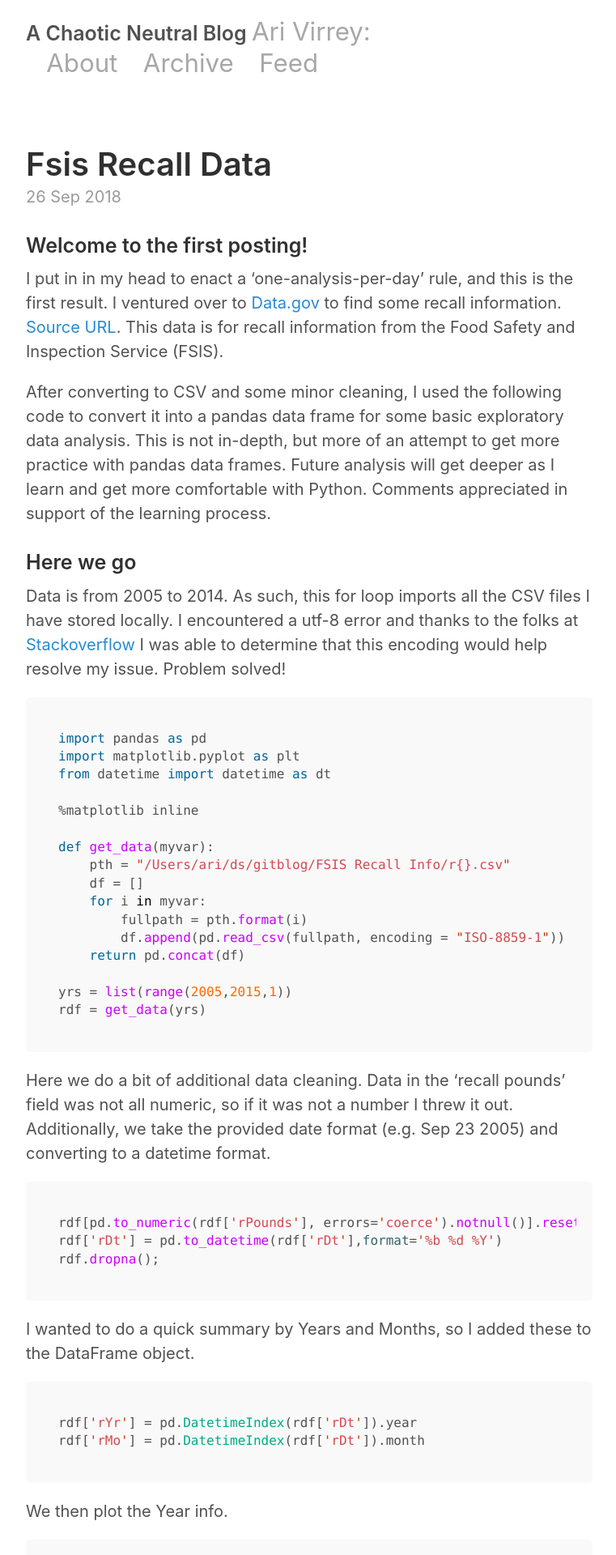
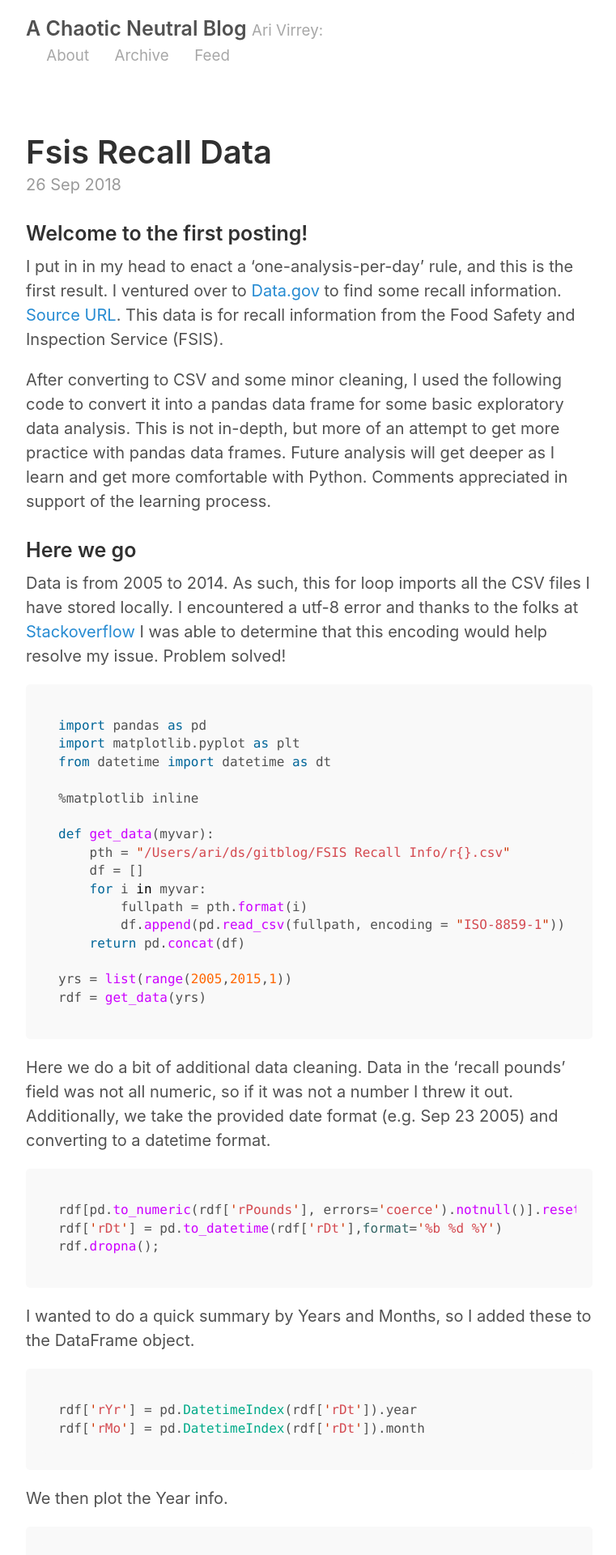
Before and after one commit to virrey/virrey.github.io, a Jekyll site: the page built from index.html, in a window 1280 px wide. Shown: the top 1920 px of the page at 81% size, without its empty margins (258-1019 px from the left). Built offline with Jekyll 4.4.1, drawn with Linux system fonts in a browser that asks for light colours; the list of posts is cut into pages by our own code.

Commit message:
revert font size as a test 125-75

```diff
--- a/_sass/_masthead.scss
+++ b/_sass/_masthead.scss
@@ -18,7 +18,7 @@
   }
 
   small {
-    font-size: 125%;
+    font-size: 75%;
     font-weight: 400;
     opacity: .5;
   }
```
